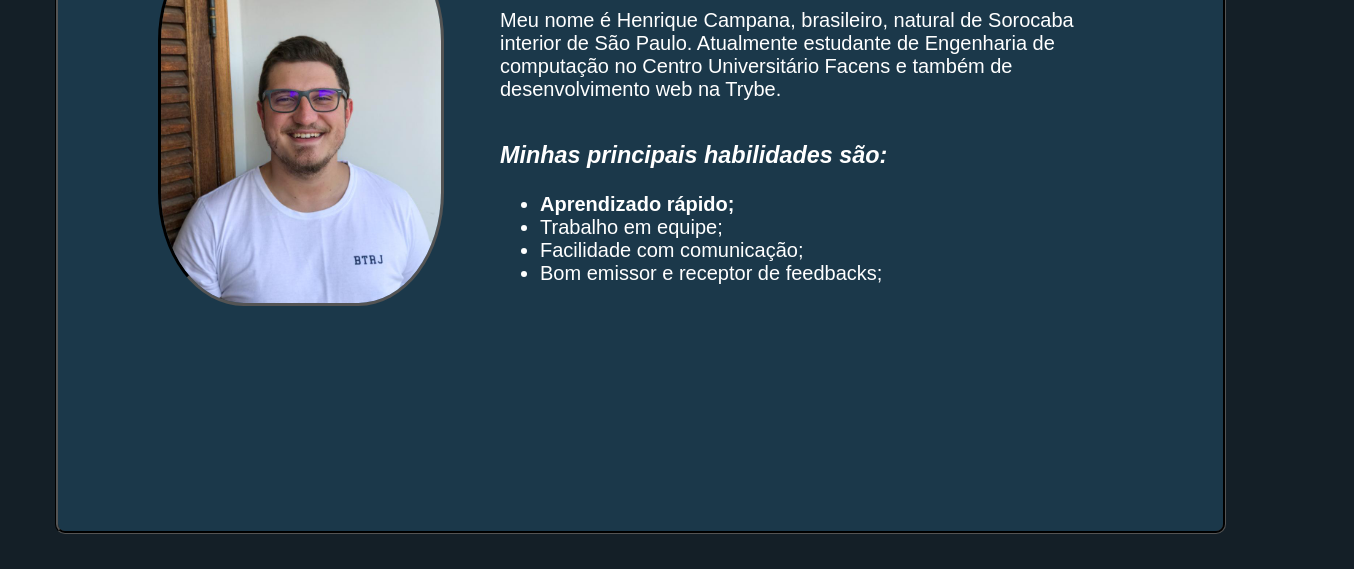
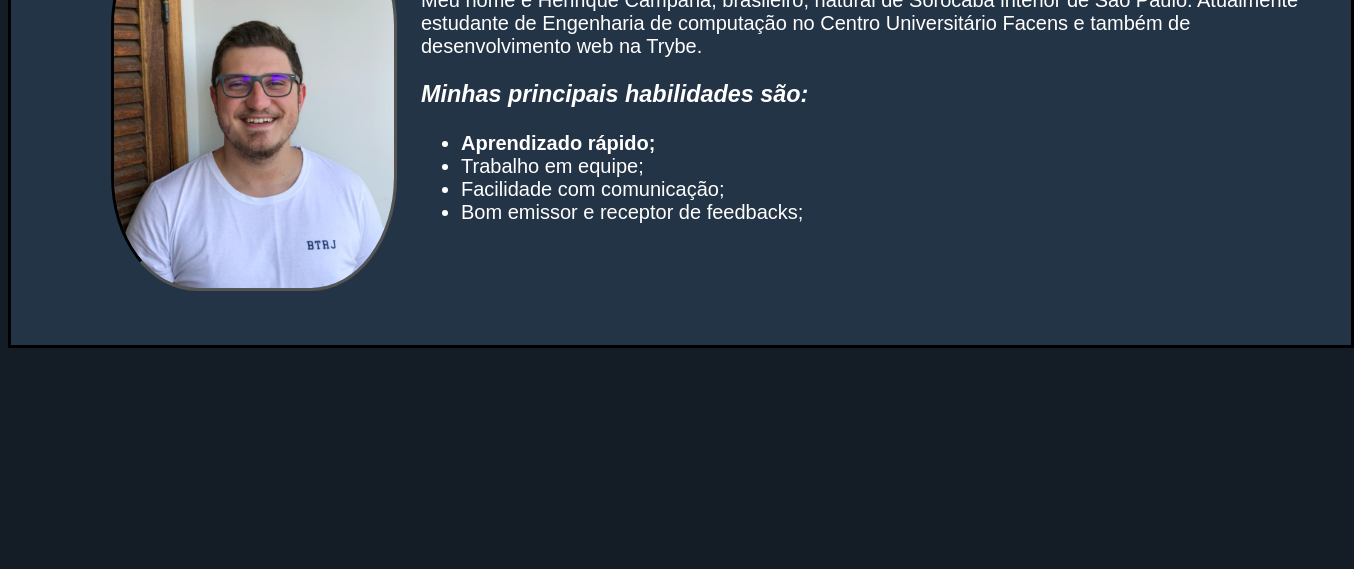
Before and after one commit to Campanaaa/Campanaaa.github.io, a plain HTML site: page index.html in a window 1280 px wide. Shown: the part 231-800 px from the top of the page, 1354 px wide, since content can reach past the window. Drawn offline with Linux system fonts and the light colour scheme.

Commit message:
Altera posiçao dos blocos e cores

```diff
--- a/estilo.css
+++ b/estilo.css
@@ -1,21 +1,5 @@
 body {
-  margin: 50px;
-  margin-right: 100px;
-  background-color: #141f27;
-}
-
-.bloco {
-  position: fixed;
-  left: 50px;
-  right: 50px;
-  top: 50px;
-  width: 91%;
-  height: 88%;
-  background-color:#1b384a;
-  border-style:groove;
-  border-radius: 10px;
-  border-color: black;
-  margin: 5px;
+  background-color:#141d26;
 }
 
 h1 {
@@ -24,6 +8,7 @@ h1 {
   top: 100px;
   color: white;
   font-family: Arial, Helvetica, sans-serif;
+  width: 500px;
 }
 
 #retangulo {
@@ -47,21 +32,19 @@ h1 {
   width: 280px;
 }
 
+#geral{
+  border:solid black;
+  background-color:#243447;
+  width: 1340px;
+  margin-top: 40px;
+}
+
 .texto{
+  position:absolute;
   font-size: 20px;
   font-family: Arial, Helvetica, sans-serif;
   color: white;
+  width: 900px;
+  margin-left: 410px;
+  top: 200px;
 }
-
-#bio {
-  padding-right: 5cm;
-  position: absolute;
-  left: 500px;
-  top: 220px;
-}
-
-#habilidades{
-  position: absolute;
-  top: 350px;
-  left: 500px;
-}
--- a/index.html
+++ b/index.html
@@ -6,24 +6,20 @@
     <link rel="stylesheet" href="estilo.css" />
   </head>
   <body>
-    <div class="bloco">
+    <div id="geral">
       <h1>Henrique Campana de Morais.</h1>
       <div id="retangulo"></div>
-      <img
-      id="foto"
-      src="Minha_imagem.jpeg"
-      alt="Henrique Campana com camisa simples e fundo branco e marrom"
+      <img id="foto" src="Minha_imagem.jpeg"alt="Henrique Campana com camisa simples e fundo branco e marrom"
       />
-    </div>
       <div class="texto">
         <p id="bio">
           Meu nome é Henrique Campana, brasileiro, natural de Sorocaba interior de
           São Paulo. Atualmente estudante de Engenharia de computação no Centro
           Universitário Facens e também de desenvolvimento web na Trybe.
         </p>
-    </div>
-      <div class="texto" id="habilidades">
-        <p><h3><em>Minhas principais habilidades são:</em></h3></p>
+        <p>
+          <h3><em>Minhas principais habilidades são:</em></h3>
+        </p>
         <ul>
           <li><strong>Aprendizado rápido;</strong></li>
           <li>Trabalho em equipe;</li>
@@ -31,5 +27,6 @@
           <li>Bom emissor e receptor de feedbacks;</li>
         </ul>
       </div>
+    </div>
   </body>
 </html>
```
Lines whose indentation alone changed are shown as unchanged.
